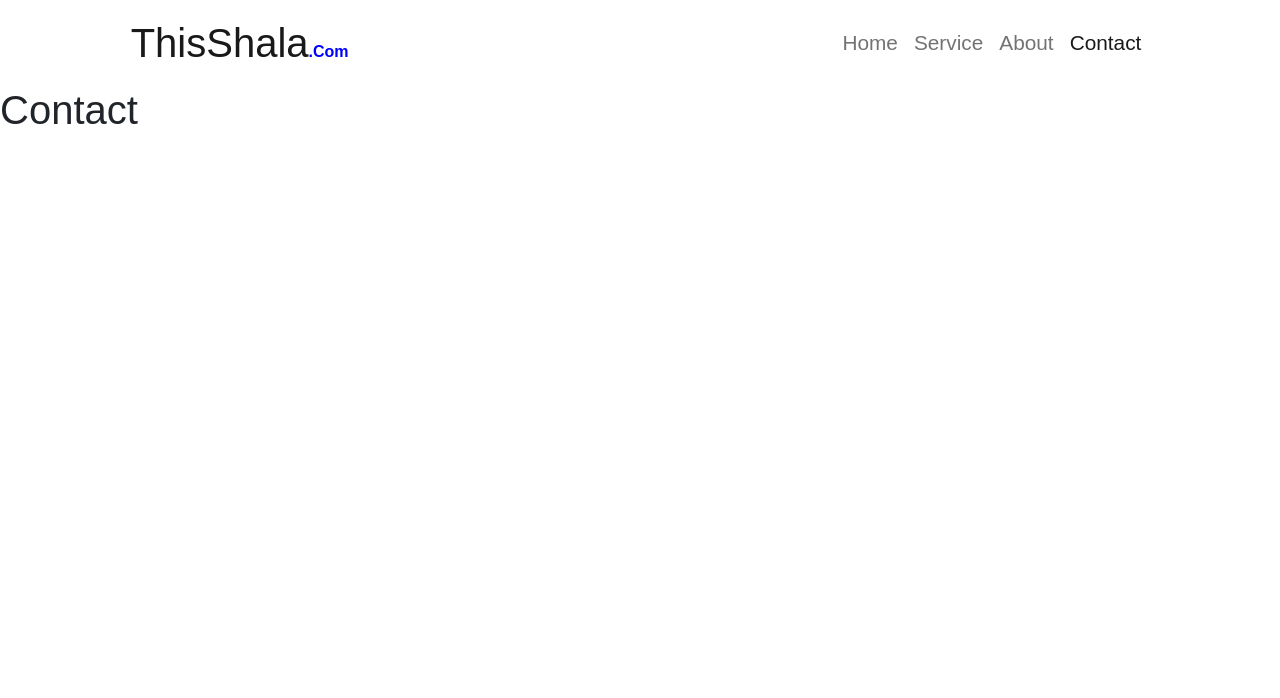
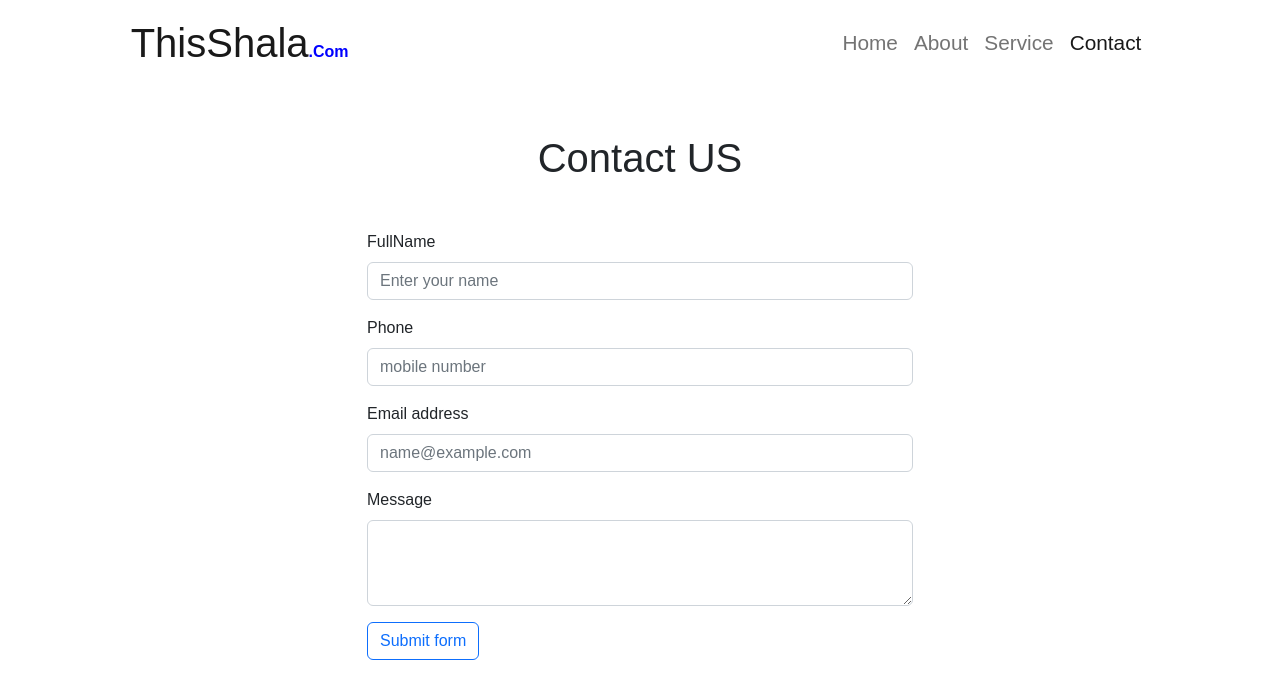
Before and after one commit to luckymeraj/Company-App, a React (Create React App) app: page /contact in a window 1280 px wide. Shown: the top 698 px of the page. Built offline with nearby package versions, Linux system fonts and the light colour scheme; the HTML template or start-up script is replaced by a standard one; a web font is replaced by a local one.

Commit message:
serviceAndContact

```diff
--- a/src/About.jsx
+++ b/src/About.jsx
@@ -6,10 +6,10 @@ const About = () => {
   return (
     <Common
 
-      name="Welcome to About page"
+      name="Welcome to"
       imgsrc={web}
       visit="/contact"
-      btname="Contact Now"
+      btname="Request a Call"
 
     />
 
--- /dev/null
+++ b/src/Card.jsx
@@ -0,0 +1,26 @@
+import React from 'react'
+import web from "./images/setting.png";
+import { NavLink } from 'react-router-dom'
+const Card = (props) => {
+  return (
+    <>
+    <div className="col-md-4 col-12 mx-auto">
+      <div className="card">
+        <img src={props.imgsrc} className="card-img-top" alt={props.imgsrc} />
+        <div className="card-body">
+          <h5 className="card-title font-weight-bold">{props.title}</h5>
+          <p className="card-text">
+            Some quick example text to build on the card title and make up the
+            bulk of the card's content.
+          </p>
+          <NavLink to="" className="btn btn-primary">
+            Check Now
+          </NavLink>
+        </div>
+      </div>
+    </div>
+  </>
+  )
+}
+
+export default Card
--- /dev/null
+++ b/src/CardData.jsx
@@ -0,0 +1,30 @@
+import web from "./images/setting.png";
+
+const CardData = [
+    {
+        imgsrc: web,
+        title: "web development",
+    },
+    {
+        imgsrc: web,
+        title: "App development",
+    },
+    {
+        imgsrc: web,
+        title: "Software development",
+    },
+    {
+        imgsrc: web,
+        title: "Digital Marketing",
+    },
+    {
+        imgsrc: web,
+        title: "Android development",
+    },
+    {
+        imgsrc: web,
+        title: "Data Science",
+    },
+
+]
+export default CardData
--- a/src/Common.jsx
+++ b/src/Common.jsx
@@ -12,7 +12,7 @@ const Common = (props) => {
                                 <div className="col-md-6 pt-5 pt-lg-0 order-2 order-lg-1 d-flex justify-content-center flex-column">
                                     <h1>
                                         {props.name}
-                                        <strong className="brand-name"> ThisShala </strong>
+                                        <strong className="brand-name"> <br></br>ThisShala </strong>
                                     </h1>
                                     <h2 className="my-3">
                                         We are the team of talented instructors and mentors making way of success for you
--- a/src/Contact.jsx
+++ b/src/Contact.jsx
@@ -1,9 +1,108 @@
-import React from 'react'
+import React, { useState } from "react";
 
 const Contact = () => {
+  const [data, setData] = useState({
+    fullname: "",
+    phone: "",
+    email: "",
+    msg: "",
+  });
+
+  const InputEvent = (event) => {
+    const { name, value } = event.target;
+
+    setData((preVal) => {
+      return {
+        ...preVal,
+        [name]: value,
+      };
+    });
+  };
+
+  const formSubmit = (e) => {
+    e.preventDefault();
+    alert(
+      `My name is ${data.fullname}. My mobile number is ${data.phone} and email is ${data.email}, Here is what I watn to say ${data.msg}`
+    );
+  };
+
   return (
-    <h1>Contact</h1>
-  )
-}
+    <>
+      <div className="my-5">
+        <h1 className="text-center"> Contact US </h1>
+      </div>
+      <div className="container contact_div">
+        <div className="row">
+          <div className="col-md-6 col-10 mx-auto">
+            <form onSubmit={formSubmit}>
+              <div class="mb-3">
+                <label for="exampleFormControlInput1" class="form-label">
+                  FullName
+                </label>
+                <input
+                  type="text"
+                  class="form-control"
+                  id="exampleFormControlInput1"
+                  name="fullname"
+                  value={data.fullname}
+                  onChange={InputEvent}
+                  placeholder="Enter your name"
+                />
+              </div>
+              <div class="mb-3">
+                <label for="exampleFormControlInput1" class="form-label">
+                  Phone
+                </label>
+                <input
+                  type="number"
+                  class="form-control"
+                  id="exampleFormControlInput1"
+                  name="phone"
+                  value={data.phone}
+                  onChange={InputEvent}
+                  placeholder="mobile number"
+                />
+              </div>
+              <div class="mb-3">
+                <label for="exampleFormControlInput1" class="form-label">
+                  Email address
+                </label>
+                <input
+                  type="email"
+                  class="form-control"
+                  id="exampleFormControlInput1"
+                  name="email"
+                  value={data.email}
+                  onChange={InputEvent}
+                  placeholder="name@example.com"
+                />
+              </div>
 
-export default Contact
+              <div class="mb-3">
+                <label for="exampleFormControlTextarea1" class="form-label">
+                  Message
+                </label>
+                <textarea
+                  class="form-control"
+                  id="exampleFormControlTextarea1"
+                  rows="3"
+                  name="msg"
+                  value={data.msg}
+                  onChange={InputEvent}
+                ></textarea>
+              </div>
+
+              <div class="col-12">
+                <button class="btn btn-outline-primary" type="submit">
+                  Submit form
+                </button>
+              </div>
+            </form>
+          </div>
+        </div>
+      </div>
+    </>
+  );
+};
+
+export default Contact;
--- a/src/Home.jsx
+++ b/src/Home.jsx
@@ -7,10 +7,10 @@ const Home = () => {
   return (
     <>
     <Common
-     name="Grow your tech skills with"
+     name="Grow your skills with"
      imgsrc={web}
      visit="/service"
-     btname="Get Started"
+     btname="Enroll Now"
      />
   </>
   )
--- a/src/Navbar.jsx
+++ b/src/Navbar.jsx
@@ -23,11 +23,11 @@ const Navbar = () => {
                                         </li>
 
                                         <li className="nav-item">
-                                            <NavLink  className="nav-link" activeClassName="menu_active" to="/service">Service</NavLink>
+                                            <NavLink  className="nav-link" to="/about">About</NavLink>
                                         </li>
 
                                         <li className="nav-item">
-                                            <NavLink  className="nav-link" to="/about">About</NavLink>
+                                            <NavLink  className="nav-link" activeClassName="menu_active" to="/service">Service</NavLink>
                                         </li>
 
                                         <li className="nav-item">
--- a/src/Service.jsx
+++ b/src/Service.jsx
@@ -1,9 +1,27 @@
 import React from 'react'
-
+import CardData from './CardData'
+import Card from './Card'
 const Service = () => {
   return (
-    <h1>Service</h1>
-  )
+
+<>
+      <div className="my-5">
+        <h1 className="text-center"> Our Services </h1>
+      </div>
+      <div className="container-fluid mb-5">
+        <div className="row">
+          <div className="col-10 mx-auto">
+            <div className="row gy-4">
+              {CardData.map((val, ind) => {
+                return <Card key={ind} imgsrc={val.imgsrc} title={val.title} />;
+              })}
+            </div>
+          </div>
+        </div>
+      </div>
+    </>
+
+    )
 }
 
 export default Service
```
